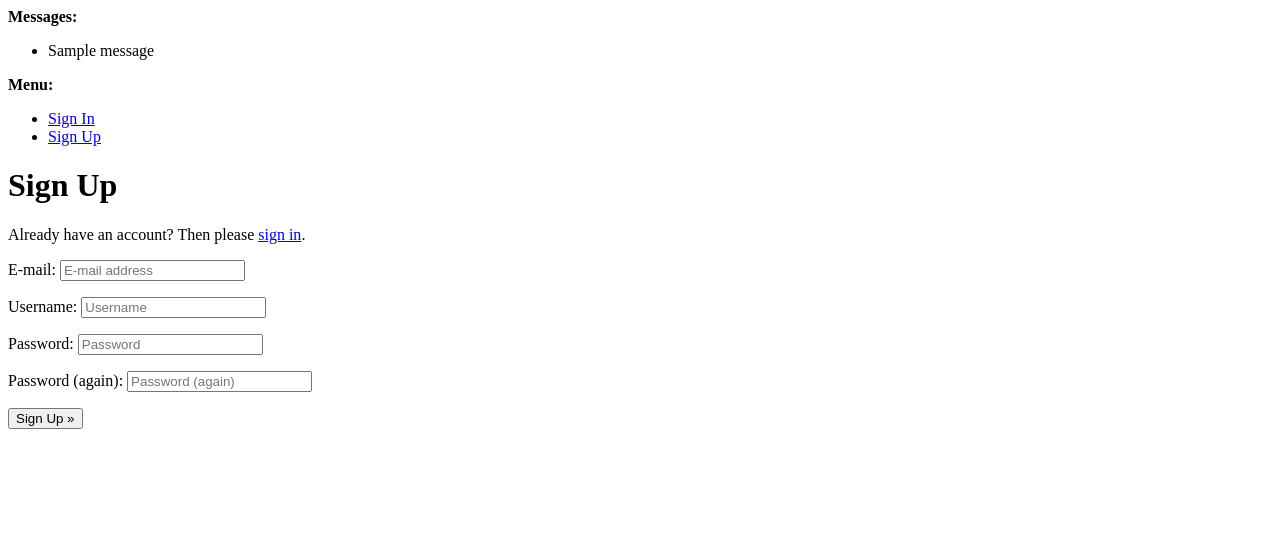
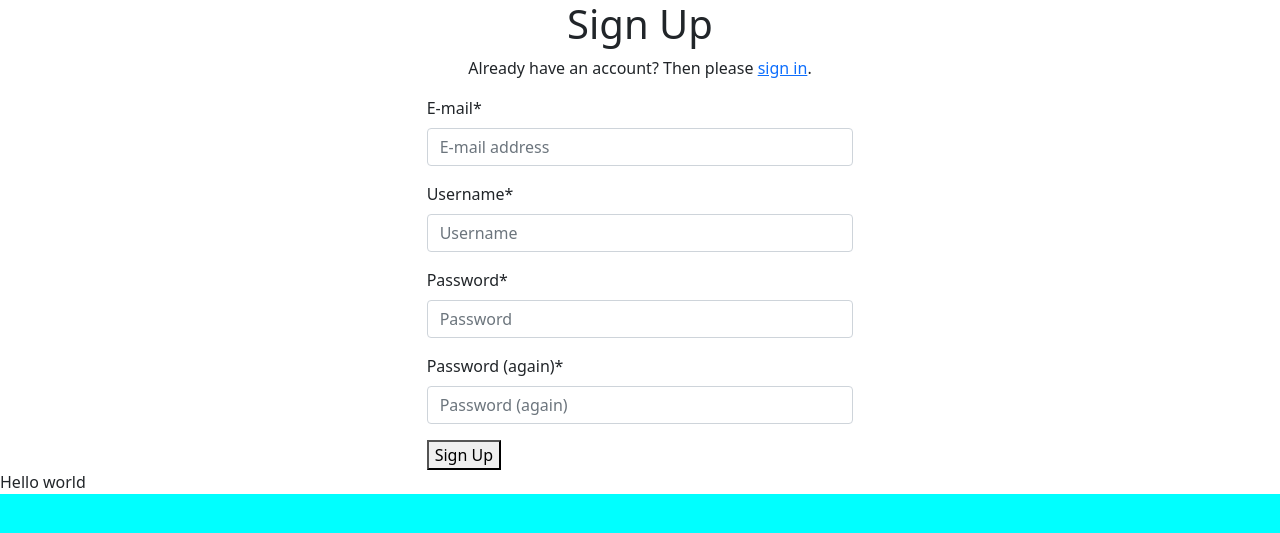
Before and after one commit to Dee-McG/DBAA, a Django app: page /accounts/signup/ in a window 1280 px wide. Shown: the top 533 px of the page. Run offline with Django 4.2, Linux system fonts and the light colour scheme; tables that the repository leaves empty hold one stand-in row (values such as "Sample post"); one stand-in notice (Sample message) is shown.

Commit message:
Update login/signup formatting with css and crispy forms

```diff
--- a/templates/allauth/account/base.html
+++ b/templates/allauth/account/base.html
@@ -1,40 +1 @@
-<!DOCTYPE html>
-<html>
-  <head>
-    <title>{% block head_title %}{% endblock %}</title>
-    {% block extra_head %}
-    {% endblock %}
-  </head>
-  <body>
-    {% block body %}
-
-    {% if messages %}
-    <div>
-      <strong>Messages:</strong>
-      <ul>
-        {% for message in messages %}
-        <li>{{message}}</li>
-        {% endfor %}
-      </ul>
-    </div>
-    {% endif %}
-
-    <div>
-      <strong>Menu:</strong>
-      <ul>
-        {% if user.is_authenticated %}
-        <li><a href="{% url 'account_email' %}">Change E-mail</a></li>
-        <li><a href="{% url 'account_logout' %}">Sign Out</a></li>
-        {% else %}
-        <li><a href="{% url 'account_login' %}">Sign In</a></li>
-        <li><a href="{% url 'account_signup' %}">Sign Up</a></li>
-        {% endif %}
-      </ul>
-    </div>
-    {% block content %}
-    {% endblock %}
-    {% endblock %}
-    {% block extra_body %}
-    {% endblock %}
-  </body>
-</html>
+{% extends "base.html" %}
--- a/templates/allauth/account/signup.html
+++ b/templates/allauth/account/signup.html
@@ -5,17 +5,21 @@
 {% block head_title %}{% trans "Signup" %}{% endblock %}
 
 {% block content %}
+<div class="text-center">
   <h1>{% trans "Sign Up" %}</h1>
 
   <p>{% blocktrans %}Already have an account? Then please <a href="{{ login_url }}">sign in</a>.{% endblocktrans %}</p>
 
-<form class="signup" id="signup_form" method="post" action="{% url 'account_signup' %}">
+  <form class="signup text-start" id="signup_form" method="post" action="{% url 'account_signup' %}">
     {% csrf_token %}
-  {{ form.as_p }}
+    <div class="col-10 col-md-6 col-lg-4 mx-auto">
+      {{ form|crispy }}
       {% if redirect_field_value %}
       <input type="hidden" name="{{ redirect_field_name }}" value="{{ redirect_field_value }}" />
       {% endif %}
-  <button type="submit">{% trans "Sign Up" %} &raquo;</button>
+      <button type="submit">{% trans "Sign Up" %}</button>
+    </div>
   </form>
+</div>
 
 {% endblock %}
```
Also changed, not shown: templates/allauth/account/login.html (+6 -3 lines). Lines whose indentation alone changed are shown as unchanged.
